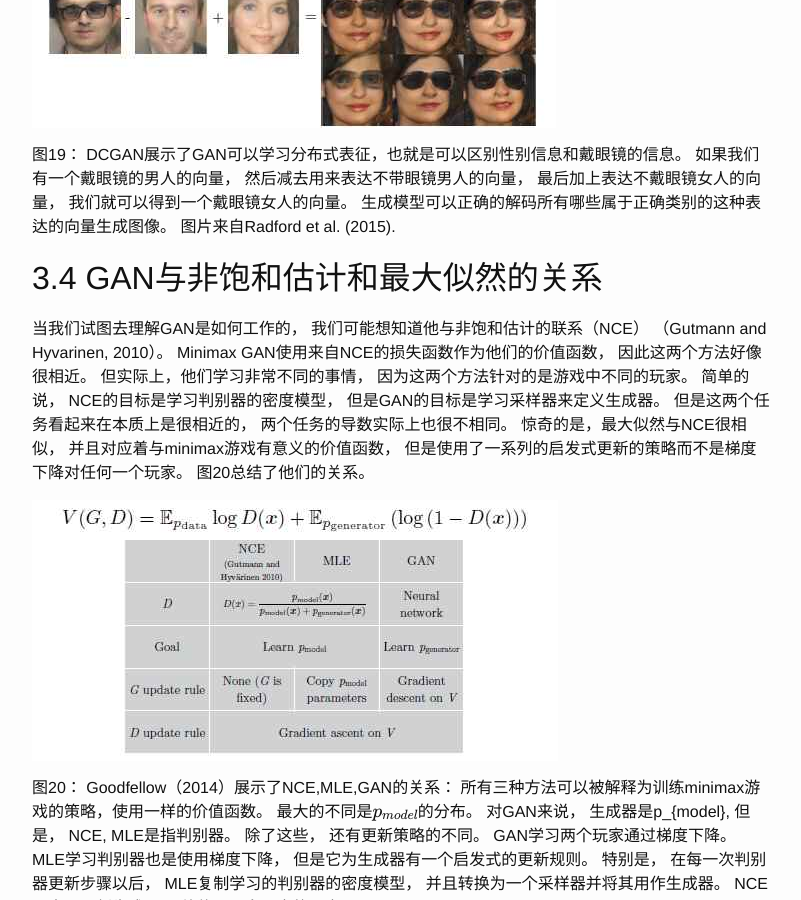
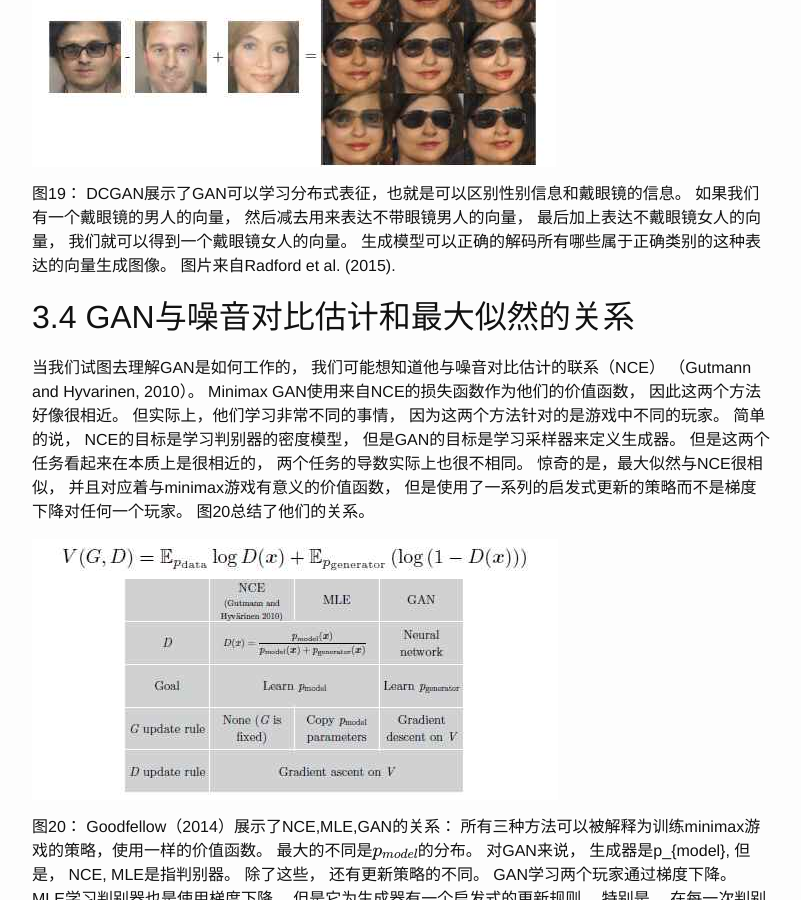
Before and after one commit to sinpycn/sinpycn.github.io, a Jekyll site: the page built from _posts/research/2017-05-03-NIPS2016-GAN-Tutorial-:-How-do-GANs-work.md, in a window 1280 px wide and 900 px high, scrolled down 7854 px. Shown: the whole window, without its empty margins (238-1039 px from the left). Built offline with Jekyll 4.4.1, drawn with Linux system fonts in a browser that asks for light colours; formulas are drawn with MathJax 3; some of the changed text lies outside the part shown.

Commit message:
Update 2017-05-03-NIPS2016-GAN-Tutorial-:-How-do-GANs-work.md

```diff
--- a/_posts/research/2017-05-03-NIPS2016-GAN-Tutorial-:-How-do-GANs-work.md
+++ b/_posts/research/2017-05-03-NIPS2016-GAN-Tutorial-:-How-do-GANs-work.md
@@ -5,6 +5,7 @@ mathjax: true
 ---
 
 [制作中]
+
 我们已经了解了GAN与其他生成模型的区别，下面我们将学习GAN是如何工作的。
 
 ## 3.1 GAN framework
@@ -208,9 +209,9 @@ DCGAN结构的一些主要的观点有：
 
 图19： DCGAN展示了GAN可以学习分布式表征，也就是可以区别性别信息和戴眼镜的信息。 如果我们有一个戴眼镜的男人的向量， 然后减去用来表达不带眼镜男人的向量， 最后加上表达不戴眼镜女人的向量， 我们就可以得到一个戴眼镜女人的向量。 生成模型可以正确的解码所有哪些属于正确类别的这种表达的向量生成图像。 图片来自Radford et al. (2015).
 
-## 3.4 GAN与非饱和估计和最大似然的关系
+## 3.4 GAN与噪音对比估计和最大似然的关系
 
-当我们试图去理解GAN是如何工作的， 我们可能想知道他与非饱和估计的联系（NCE） （Gutmann and Hyvarinen, 2010）。
+当我们试图去理解GAN是如何工作的， 我们可能想知道他与噪音对比估计的联系（NCE） （Gutmann and Hyvarinen, 2010）。
 Minimax GAN使用来自NCE的损失函数作为他们的价值函数， 因此这两个方法好像很相近。 但实际上，他们学习非常不同的事情， 因为这两个方法针对的是游戏中不同的玩家。 简单的说， NCE的目标是学习判别器的密度模型， 但是GAN的目标是学习采样器来定义生成器。
 但是这两个任务看起来在本质上是很相近的， 两个任务的导数实际上也很不相同。 惊奇的是，最大似然与NCE很相似， 并且对应着与minimax游戏有意义的价值函数， 但是使用了一系列的启发式更新的策略而不是梯度下降对任何一个玩家。 图20总结了他们的关系。
 
```
